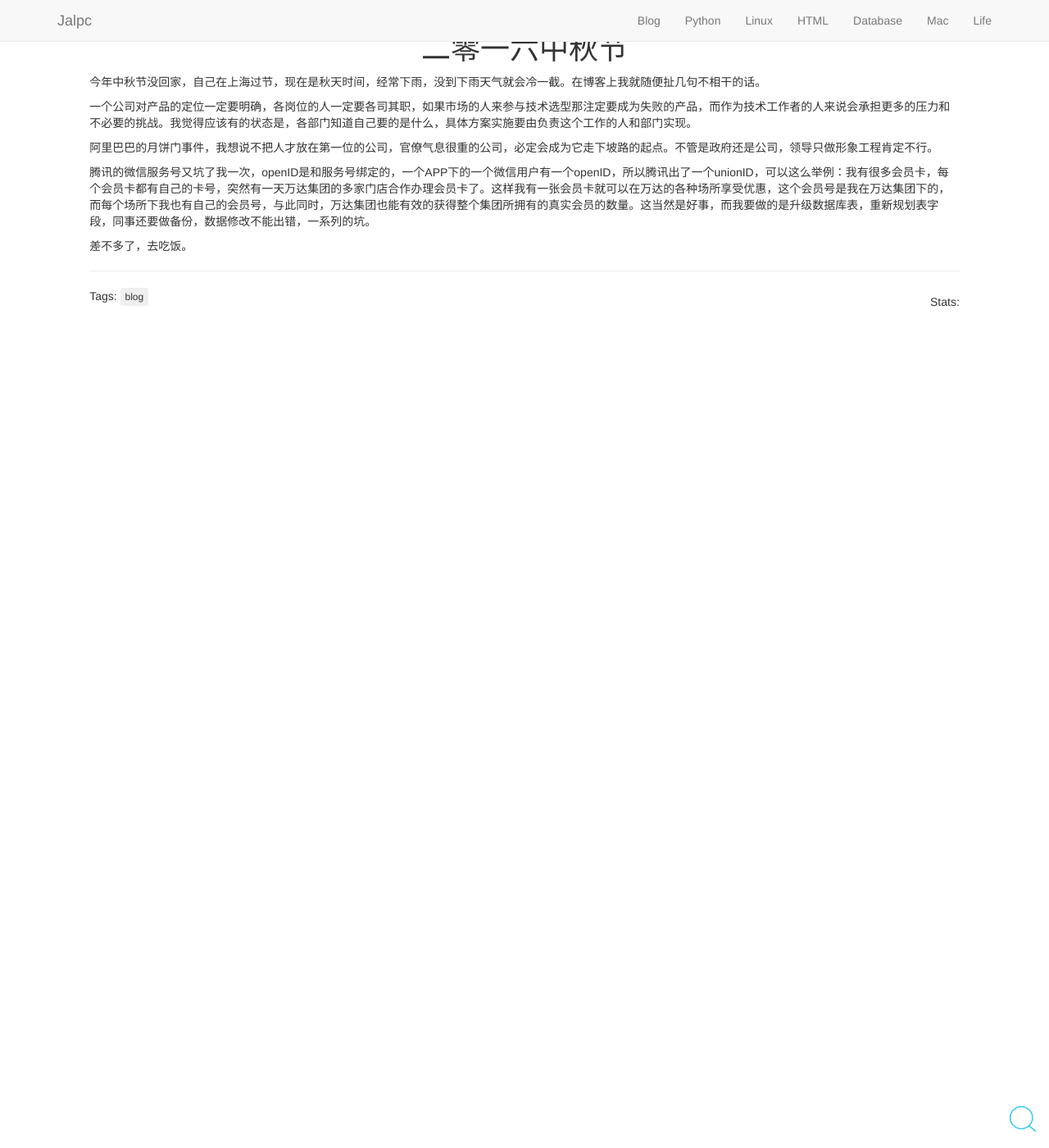
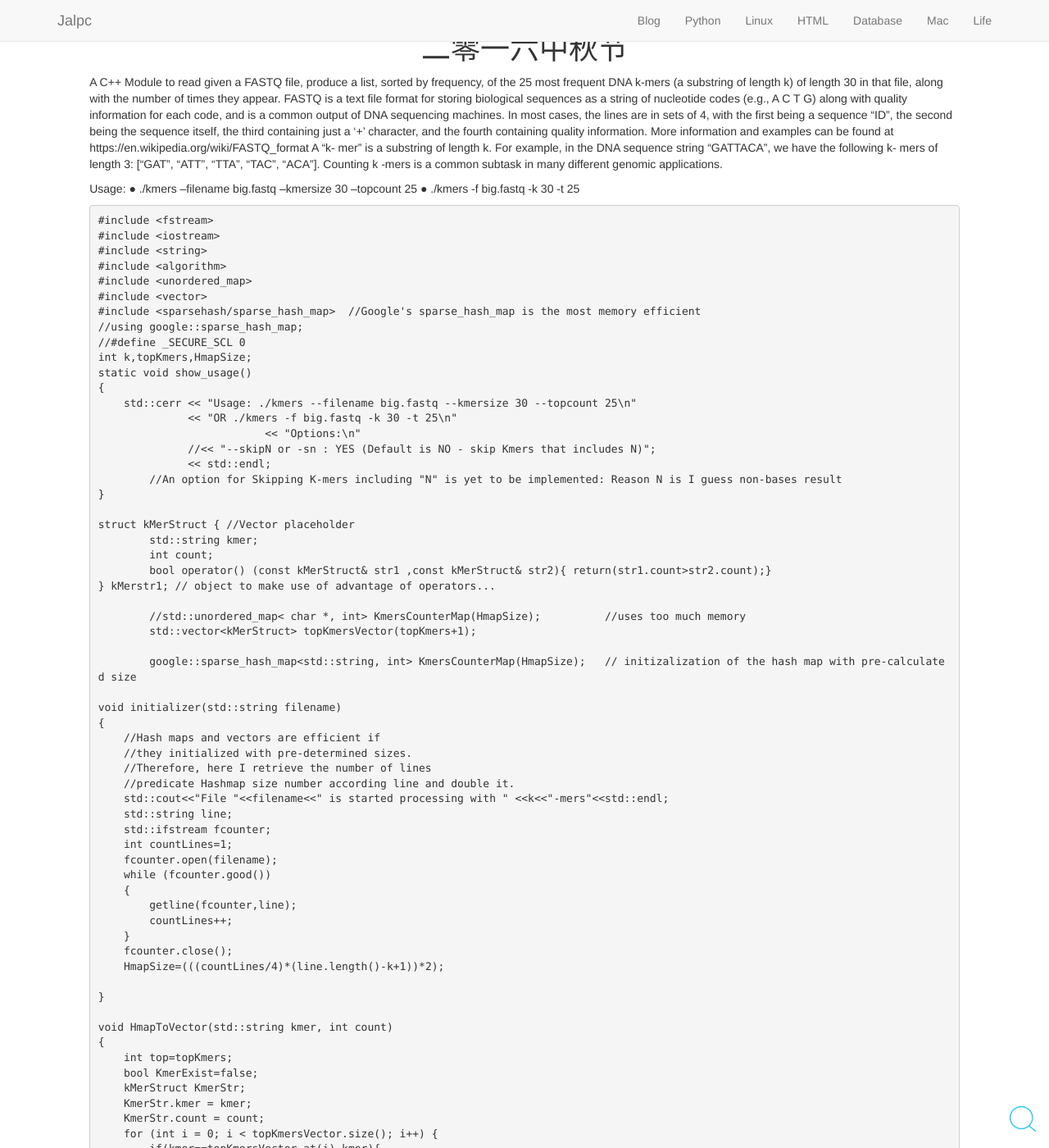
Before and after one commit to MuhammedGit/MuhammedGit.github.io, a Jekyll site: the page built from _posts/2016-09-15-mid-autumn.md, in a window 1280 px wide and 1400 px high. Shown: the whole window at 82% size. Built offline with Jekyll 4.4.1, drawn with Linux system fonts in a browser that asks for light colours; nearby versions of some CDN libraries; library files that are not in the unit come from our copies; comment, search, counter and statistics services are not loaded; some of the changed text lies outside the part shown.

Commit message:
Update 2016-09-15-mid-autumn.md

````diff
--- a/_posts/2016-09-15-mid-autumn.md
+++ b/_posts/2016-09-15-mid-autumn.md
@@ -9,12 +9,177 @@ tags: [blog]
 icon: fa-bookmark-o
 ---
 
-今年中秋节没回家，自己在上海过节，现在是秋天时间，经常下雨，没到下雨天气就会冷一截。在博客上我就随便扯几句不相干的话。
+A C++ Module to read given a FASTQ file, produce a list, sorted by frequency, of the 25 most frequent DNA k-mers (a substring of length k) of length 30 in that file, along with the number of times they appear.
+FASTQ is a text file format for storing biological sequences as a string of nucleotide codes (e.g., A C T G)
+along with quality information for each code, and is a common output of DNA sequencing machines. In most
+cases, the lines are in sets of 4, with the first being a sequence “ID”, the second being the sequence itself,
+the third containing just a ‘+’ character, and the fourth containing quality information. More information and
+examples can be found at https://en.wikipedia.org/wiki/FASTQ_format
+A “k- mer” is a substring of length k. For example, in the DNA sequence string “GATTACA”, we have the
+following k- mers of length 3: [“GAT”, “ATT”, “TTA”, “TAC”, “ACA”]. Counting k -mers is a common subtask in
+many different genomic applications.
 
-一个公司对产品的定位一定要明确，各岗位的人一定要各司其职，如果市场的人来参与技术选型那注定要成为失败的产品，而作为技术工作者的人来说会承担更多的压力和不必要的挑战。我觉得应该有的状态是，各部门知道自己要的是什么，具体方案实施要由负责这个工作的人和部门实现。
+Usage:
+● ./kmers --filename big.fastq --kmersize 30 --topcount 25
+● ./kmers -f big.fastq -k 30 -t 25
 
-阿里巴巴的月饼门事件，我想说不把人才放在第一位的公司，官僚气息很重的公司，必定会成为它走下坡路的起点。不管是政府还是公司，领导只做形象工程肯定不行。
+``` cpp
+#include <fstream>
+#include <iostream>
+#include <string>
+#include <algorithm>
+#include <unordered_map>
+#include <vector>
+#include <sparsehash/sparse_hash_map>  //Google's sparse_hash_map is the most memory efficient
+//using google::sparse_hash_map;
+//#define _SECURE_SCL 0
+int k,topKmers,HmapSize;
+static void show_usage()
+{
+    std::cerr << "Usage: ./kmers --filename big.fastq --kmersize 30 --topcount 25\n"
+              << "OR ./kmers -f big.fastq -k 30 -t 25\n"
+			  << "Options:\n"
+              //<< "--skipN or -sn : YES (Default is NO - skip Kmers that includes N)";
+              << std::endl;
+	//An option for Skipping K-mers including "N" is yet to be implemented: Reason N is I guess non-bases result
+}
 
-腾讯的微信服务号又坑了我一次，openID是和服务号绑定的，一个APP下的一个微信用户有一个openID，所以腾讯出了一个unionID，可以这么举例：我有很多会员卡，每个会员卡都有自己的卡号，突然有一天万达集团的多家门店合作办理会员卡了。这样我有一张会员卡就可以在万达的各种场所享受优惠，这个会员号是我在万达集团下的，而每个场所下我也有自己的会员号，与此同时，万达集团也能有效的获得整个集团所拥有的真实会员的数量。这当然是好事，而我要做的是升级数据库表，重新规划表字段，同事还要做备份，数据修改不能出错，一系列的坑。
+struct kMerStruct { //Vector placeholder
+	std::string kmer;
+	int count;
+	bool operator() (const kMerStruct& str1 ,const kMerStruct& str2){ return(str1.count>str2.count);}
+} kMerstr1; // object to make use of advantage of operators...
 
-差不多了，去吃饭。
+	//std::unordered_map< char *, int> KmersCounterMap(HmapSize);          //uses too much memory
+	std::vector<kMerStruct> topKmersVector(topKmers+1);
+
+	google::sparse_hash_map<std::string, int> KmersCounterMap(HmapSize);   // initizalization of the hash map with pre-calculated size
+
+void initializer(std::string filename)
+{
+    //Hash maps and vectors are efficient if
+    //they initialized with pre-determined sizes.
+    //Therefore, here I retrieve the number of lines
+    //predicate Hashmap size number according line and double it.
+    std::cout<<"File "<<filename<<" is started processing with " <<k<<"-mers"<<std::endl;
+    std::string line;
+    std::ifstream fcounter;
+    int countLines=1;
+    fcounter.open(filename);
+    while (fcounter.good())
+    {
+        getline(fcounter,line);
+        countLines++;
+    }
+    fcounter.close();
+    HmapSize=(((countLines/4)*(line.length()-k+1))*2);
+
+}
+
+void HmapToVector(std::string kmer, int count)
+{
+    int top=topKmers;
+    bool KmerExist=false;
+    kMerStruct KmerStr;
+    KmerStr.kmer = kmer;
+    KmerStr.count = count;
+    for (int i = 0; i < topKmersVector.size(); i++) {
+        if(kmer==topKmersVector.at(i).kmer){
+            topKmersVector.at(i).count++;
+            KmerExist=true;
+            break;
+        }
+    }
+    if(!KmerExist){
+        topKmersVector.push_back(KmerStr);
+    }
+    // Vectors are time consuming, therefore
+    // removing the last element after sorting is better
+    // rather than sorting at the end of whole process.
+    sort(topKmersVector.begin(), topKmersVector.end(), kMerstr1);
+    if (topKmersVector.size() > top){
+        topKmersVector.pop_back();
+    }
+}
+
+void parseLinesToKmersViaHash(std::string  line)
+{
+	int kmerLength=k;
+	std::string kMerString;
+	for (int i = 0; i < line.length() - kmerLength +1; i++)  // +1 on condition is neccesary
+	{
+		kMerString=line.substr(i, kmerLength);
+		if(KmersCounterMap.count(kMerString))
+		{
+			KmersCounterMap[kMerString]++;
+		}
+		else
+		{
+			KmersCounterMap.insert(std::pair<  std::string, int>(kMerString, 1));
+		}
+		HmapToVector(kMerString, KmersCounterMap[kMerString]);
+	}
+}
+
+int main(int argc, char *argv[] )
+{
+	char* filename;
+	std::string line;
+	int counter = 3;
+	show_usage();
+	if (argc < 6) {
+        show_usage();
+        return 0;
+    }
+	std::ifstream file;
+	//file.exceptions( std::ifstream::failbit | std::ifstream::badbit );
+
+	for (int i = 1; i < argc; i++) {
+       std::string arg= argv[i];
+        if ((arg == "-h") || (arg == "--help")) {
+            show_usage();
+            //return 0;
+        } else if ((arg == "-f") || (arg == "--filename")) {
+                filename = argv[++i];
+                file.open(filename);
+					if(!file.is_open()){std::cout<<"--filename is required" << std::endl; return 0;  }
+               //try {} catch (const std::ifstream::failure& e) {}
+        } else if ((arg == "-k") || (arg == "--kmersize")) {
+                k = atoi(argv[++i]);
+		} else if ((arg == "-t") || (arg == "--topcount")) {
+                topKmers = atoi(argv[++i]);
+		}
+	}
+	initializer(filename);
+	 while (file.good())
+	{
+		getline(file,line);
+
+		if (counter % 4 == 0 && !line.empty() && !useVector){   //eof check at the end of file, do not leave the last line empty
+			parseLinesToKmersViaHash(line);
+		}
+		counter++;
+		if(counter%1000==0)
+		{
+			std::cout<<counter<<" lines are processed"<<std::endl;
+		}
+	}
+	 file.close();
+	 std::cout<<"Top 25 K-Mers"<<std::endl;
+	 if(!useVector){
+		for (int i = 0; i < topKmersVector.size() -1 ; i++)
+		{
+			kMerStruct topKmers = topKmersVector.at(i);
+			std::cout << topKmers.kmer << ": " << topKmers.count << std::endl;
+		}
+	 }else{
+
+		 for (int i = 0; i < topKmers ; i++)
+		{
+			kMerStruct topKmers = topKmersVector2.at(i);
+			std::cout << topKmers.kmer << ": " << topKmers.count << std::endl;
+		}
+	 }
+	return 0;
+}
+```
````
